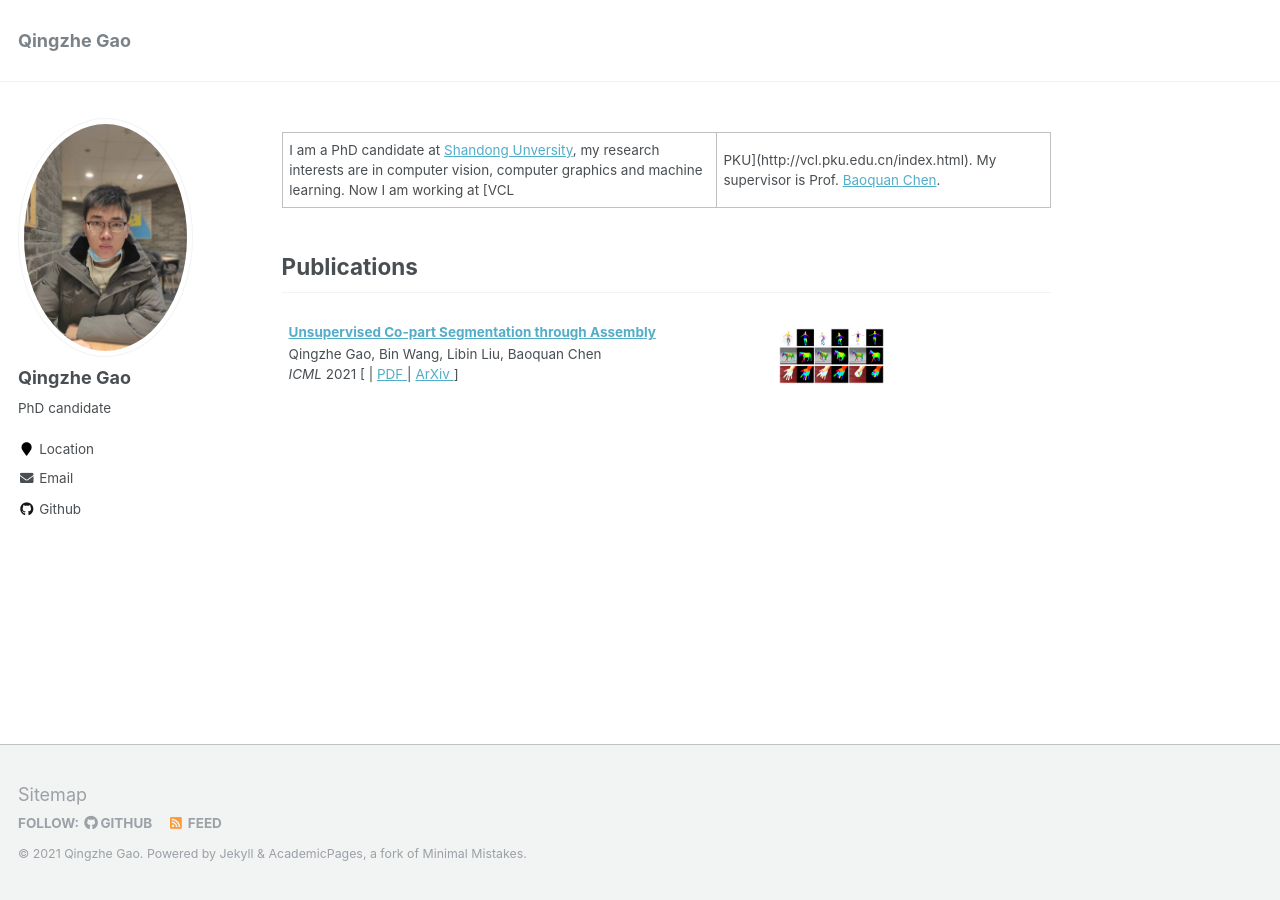
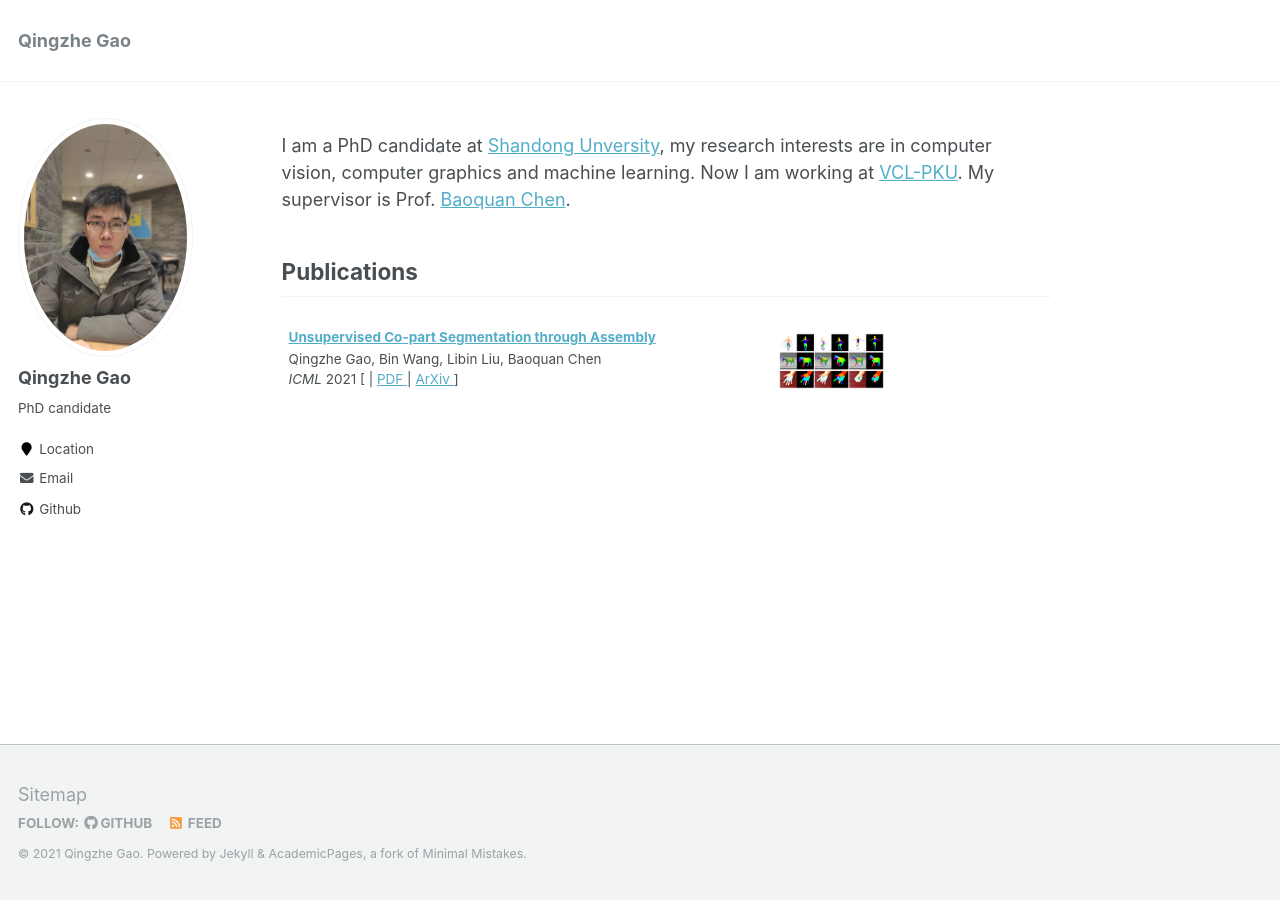
Before and after one commit to Talegqz/Talegqz.github.io, a Jekyll site: the page built from _pages/about.md, in a window 1280 px wide. Built offline with Jekyll 4.4.1, drawn with Linux system fonts in a browser that asks for light colours.

Commit message:
paper_go

```diff
--- a/_pages/about.md
+++ b/_pages/about.md
@@ -8,7 +8,7 @@ redirect_from:
   - /about.html
 ---
 
-I am a PhD candidate at [Shandong Unversity](https://en.sdu.edu.cn), my research interests are in computer vision, computer graphics and machine learning. Now I am working at [VCL | PKU](http://vcl.pku.edu.cn/index.html). My supervisor is Prof. [Baoquan Chen](https://cfcs.pku.edu.cn/baoquan/).
+I am a PhD candidate at [Shandong Unversity](https://en.sdu.edu.cn), my research interests are in computer vision, computer graphics and machine learning. Now I am working at [VCL-PKU](http://vcl.pku.edu.cn/index.html). My supervisor is Prof. [Baoquan Chen](https://cfcs.pku.edu.cn/baoquan/).
 
 
 Publications
```
